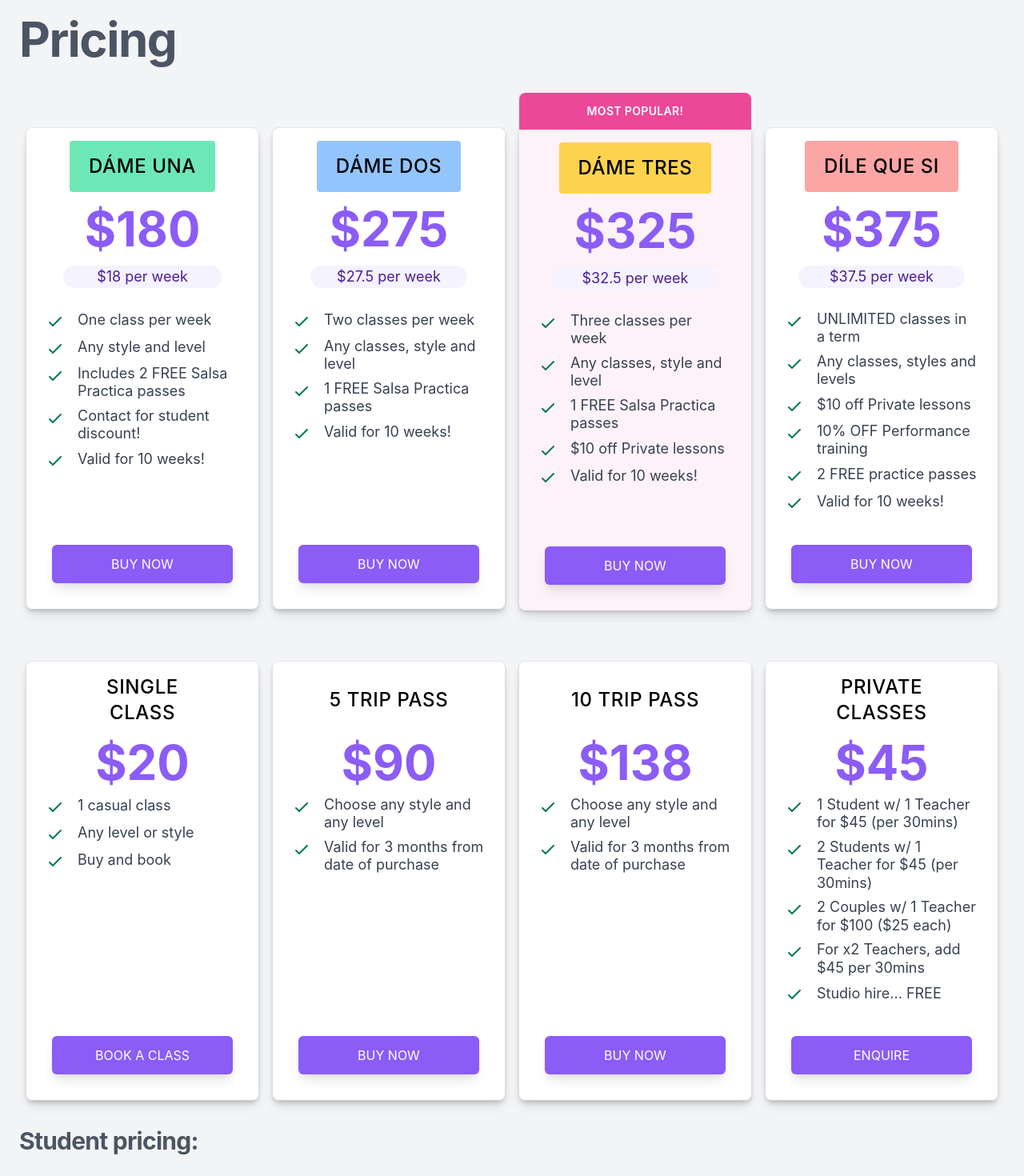
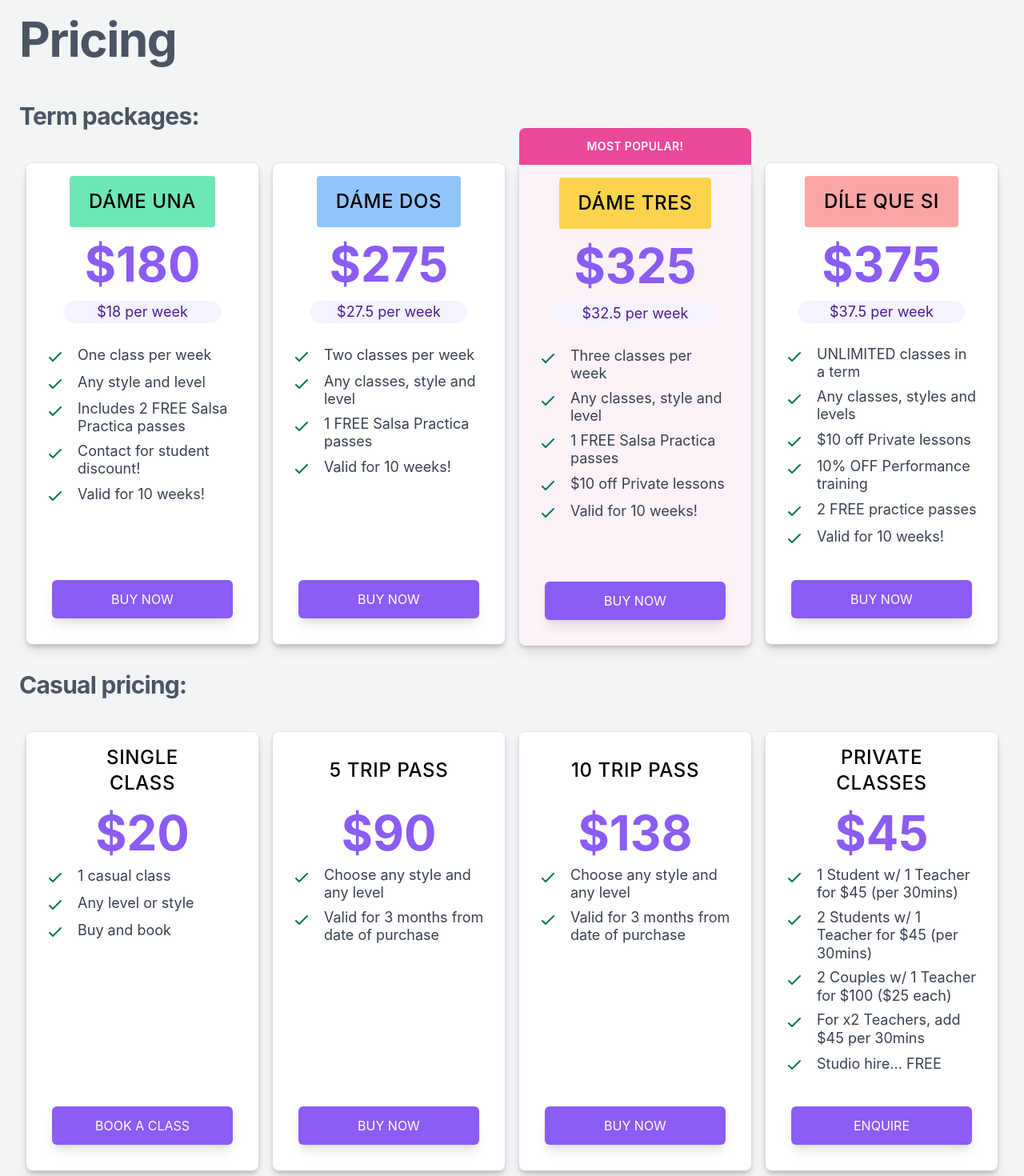
Before and after one commit to malinmalliyawadu/salsa-therapy-booking-system, a Next.js app: page /pricing in a window 1280 px wide. Shown: the part 100-1570 px from the top of the page at 80% size. Built offline with nearby package versions, Linux system fonts and the light colour scheme; no server answers.

Commit message:
adding headers to pricing page

```diff
--- a/pages/pricing.tsx
+++ b/pages/pricing.tsx
@@ -57,6 +57,7 @@ const Pricing: NextPage = () => {
       <h1 className="font-bold text-6xl mb-2 tracking-tight">Pricing</h1>
 
       <div className="max-w-full mx-auto my-12">
+        <h2 className="font-bold text-3xl mb-2 tracking-tight">Term packages:</h2>
         <div className="grid grid-cols-1 sm:grid-cols-2 lg:grid-cols-4">
           <PriceCard
             name={'Dáme Una'}
@@ -146,7 +147,10 @@ const Pricing: NextPage = () => {
               />
             }
           />
+        </div>
 
+        <h2 className="font-bold text-3xl mb-2 tracking-tight">Casual pricing:</h2>
+        <div className="grid grid-cols-1 sm:grid-cols-2 lg:grid-cols-4">
           <PriceCard
             name={'Single class'}
             price={20}
@@ -203,7 +207,6 @@ const Pricing: NextPage = () => {
             }
           />
         </div>
-        {/* TODO: have a 'Student pricing:' heading */}
 
         <h2 className="font-bold text-3xl mb-2 tracking-tight">Student pricing:</h2>
         <div className="grid grid-cols-1 sm:grid-cols-2 lg:grid-cols-4">
```
